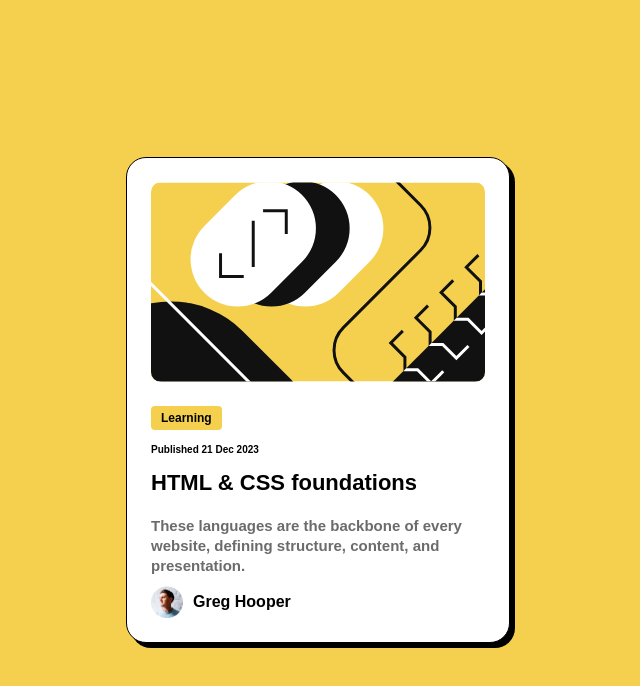
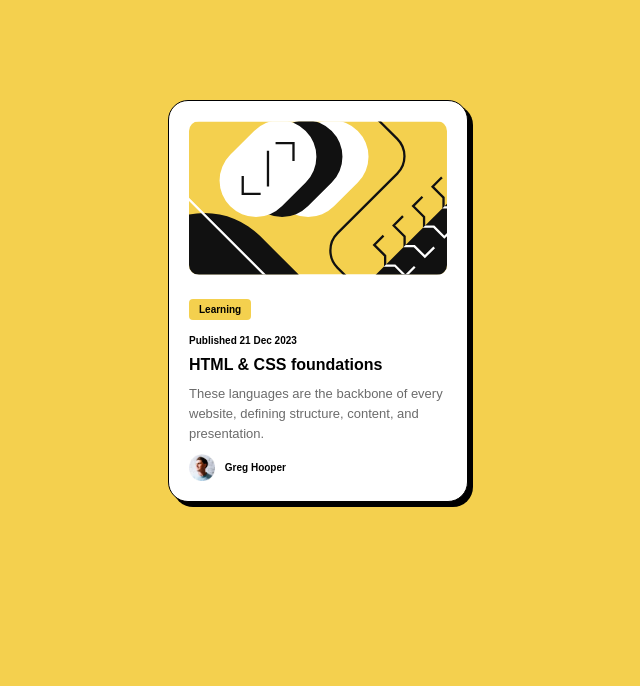
Before and after one commit to OjoFarouqAbiodun/project-3, a plain HTML site: page index.html in a window 1280 px wide. Shown: the whole page, without its empty margins (322-962 px from the left). Drawn offline with Linux system fonts and the light colour scheme.

Commit message:
Add files via upload

```diff
--- a/index.html
+++ b/index.html
@@ -10,9 +10,9 @@
     <div class="container">
         <img id="illustration" src="./images/illustration-article.svg" alt="">
         <button type="button">Learning</button>
-        <p id="publish">Published 21 Dec 2023</p>
+        <p class="publish">Published 21 Dec 2023</p>
         <h4>HTML & CSS foundations</h4>
-        <p>These languages are the backbone of every website, defining structure, content, and presentation.</p>
+        <p class="content">These languages are the backbone of every website, defining structure, content, and presentation.</p>
         <div class="blogger">
             <img src="./images/image-avatar.webp" alt="">
             <span class="blogger-name">Greg Hooper</span>
--- a/style.css
+++ b/style.css
@@ -7,10 +7,6 @@
 }
 body {
     background-color: hsl(47, 88%, 63%);
-    display: flex;
-    align-items: center;
-    justify-content: center;
-    height: 100vh;
     font-family: 'Figree', sans-serif;
 }
 .container {
@@ -18,10 +14,10 @@ body {
     border: 1px solid black;
     box-shadow: 5px 5px black;
     border-radius: 20px;
-    max-width: 384px;
-    padding: 24px;
-    width: 100%;
-
+    display: block;
+    max-width: 300px;
+    margin: 100px auto;
+    padding: 20px;
 }
 #illustration {
     border-radius: 10px;
@@ -33,30 +29,33 @@ button {
     border-radius: 4px;
     padding: 5px 10px;
     margin-top: 20px;
-    margin-bottom: 10px;
-    font-weight: 600;
-    font-size: 12px;
+    margin-bottom: 5px;
+    font-weight: 700;
+    font-size: 10px;
     color: black;
 }
-p {
-    margin: 0;
+.content {
+    font-size: 13px;
+    color: hsl(0, 0%, 42%);
     margin-bottom: 10px;
-    font-size: 15px;
-    font-weight: 600;
     line-height: 20px;
-    color: hsl(0, 0%, 42%);
-
 }
 h4 {
     margin: 0;
-    font-size: 22px;
+    font-size: 16px;
     font-weight: 800;
-    margin-bottom: 20px;
+    margin-bottom: 10px;
+    cursor: pointer;
 }
-#publish {
+h4:hover {
+    color: hsl(47, 88%, 63%);
+    transition: 0.3s;
+}
+.publish {
     font-size: 10px;
     font-weight: 600;
     color: black;
+    margin: 10px 0;
 }
 .blogger {
     display: flex;
@@ -64,22 +63,10 @@ h4 {
     gap: 10px;
 }
 .blogger img {
-    width: 32px;
-    height: 32px;
+    width: 10%;
 }
 .blogger-name {
-    font-size: 16px;
+    font-size: 10px;
     font-weight: 800;
     color: black;
 }
-
-@media (max-width: 400px){
-    body {
-        padding: 20px;
-    }
-    h4 {
-    font-size: 17px;
-    font-weight: 800;
-    margin-bottom: 20px;
-    }
-}
```
